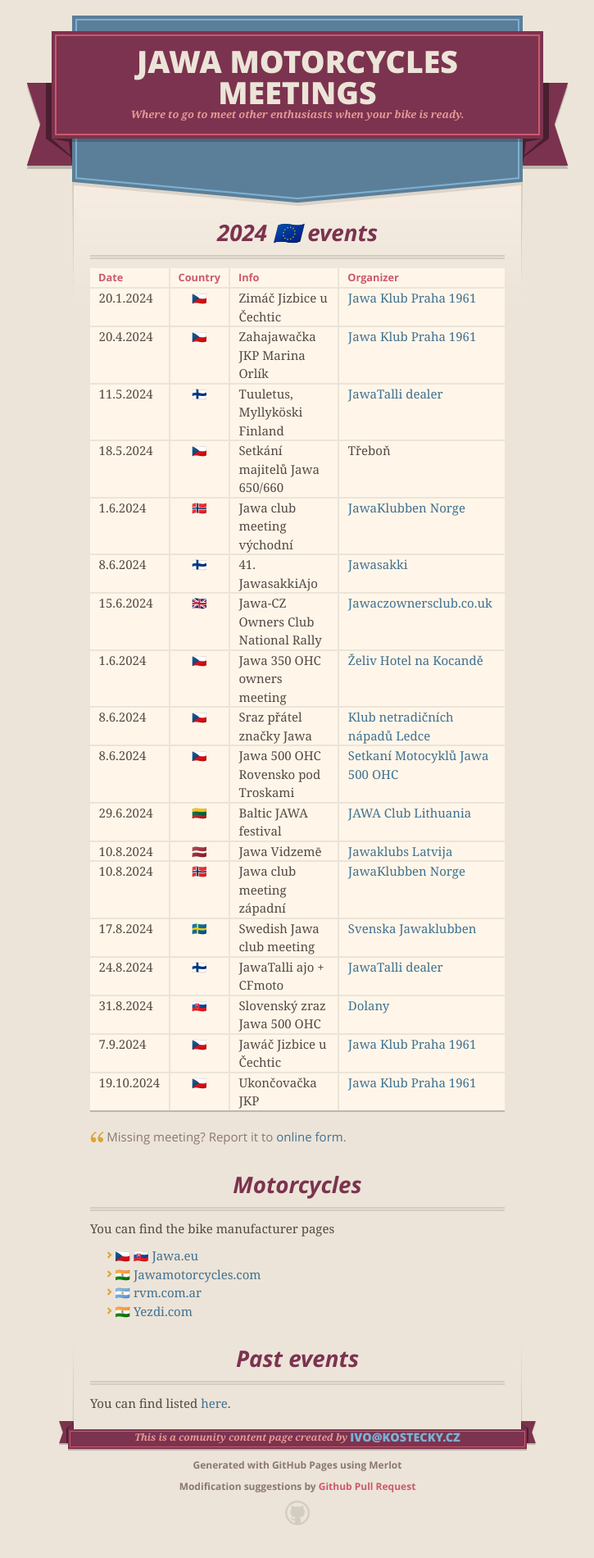
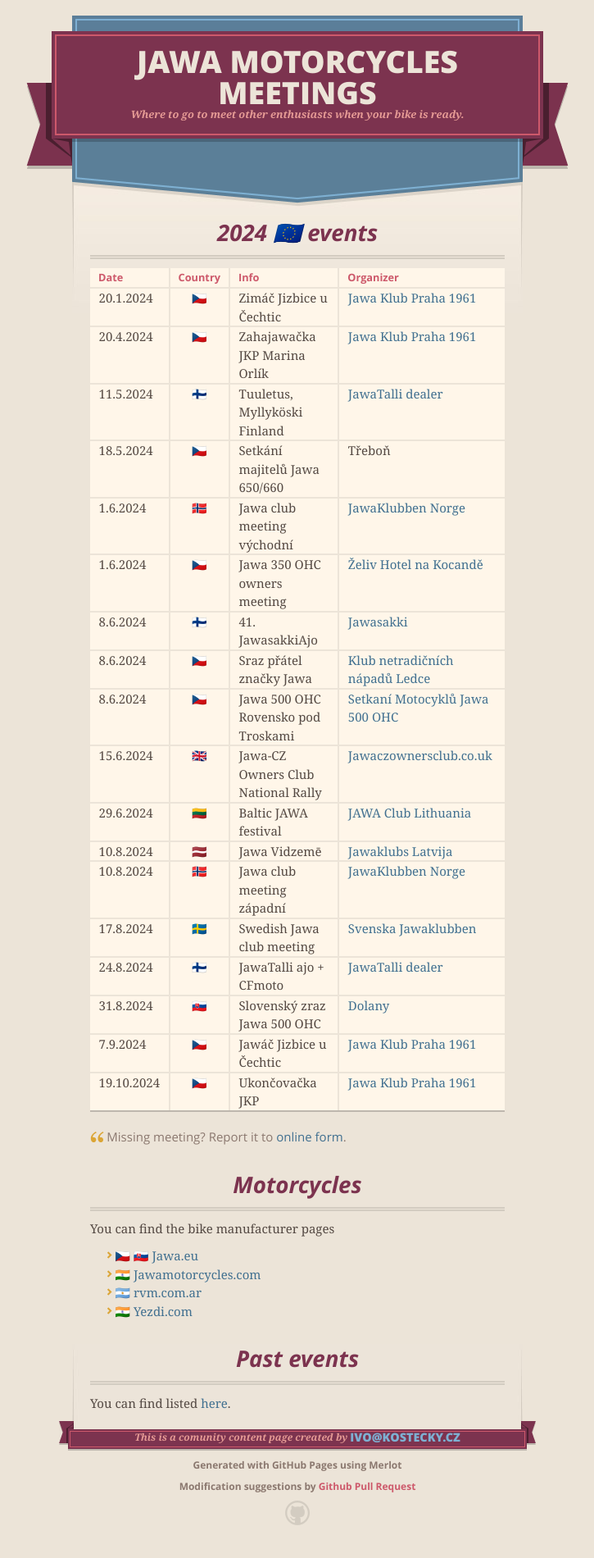
Before and after one commit to microkost/jawamotorcycles.cz, a Jekyll site: the page built from docs/index.md, in a window 1280 px wide. Shown: the whole page at 82% size, without its empty margins (277-1002 px from the left). Built offline with Jekyll 4.4.1, drawn with Linux system fonts in a browser that asks for light colours; our own code applies the rules of GitHub Pages for plain Markdown files.

Commit message:
properly sorted

```diff
--- a/docs/index.md
+++ b/docs/index.md
@@ -11,11 +11,11 @@
 |  11.5.2024 | 🇫🇮 | Tuuletus, Myllyköski Finland | [JawaTalli dealer](https://www.jawatalli.fi/news/) |
 |  18.5.2024 | 🇨🇿 | Setkání majitelů Jawa 650/660 | Třeboň |
 |   1.6.2024 | 🇳🇴 | Jawa club meeting východní | [JawaKlubben Norge](assets/2024/jawa-norway-2024-june.jpg) |
+|   1.6.2024 | 🇨🇿 | Jawa 350 OHC owners meeting | [Želiv Hotel na Kocandě](https://www.facebook.com/events/2541657119359249) |
 |   8.6.2024 | 🇫🇮 | 41. JawasakkiAjo | [Jawasakki](https://www.jawasakki.fi/tapahtuma/jawasakkiajot-2024/) |
-|  15.6.2024 | 🇬🇧 | Jawa-CZ Owners Club National Rally | [Jawaczownersclub.co.uk](http://www.jawaczownersclub.co.uk/events.htm) |
-|   1.6.2024 | 🇨🇿 | Jawa 350 OHC owners meeting | [Želiv Hotel na Kocandě](https://www.facebook.com/events/2541657119359249) |
 |   8.6.2024 | 🇨🇿 | Sraz přátel značky Jawa | [Klub netradičních nápadů Ledce](https://www.knnledce.cz/index.php?id=sraz-patel-jawy-a-malotraktor) |
 |   8.6.2024 | 🇨🇿 | Jawa 500 OHC Rovensko pod Troskami | [Setkaní Motocyklů Jawa 500 OHC](https://www.facebook.com/SetkaniMotocykluJawa500Ohc) |
+|  15.6.2024 | 🇬🇧 | Jawa-CZ Owners Club National Rally | [Jawaczownersclub.co.uk](http://www.jawaczownersclub.co.uk/events.htm) |
 |  29.6.2024 | 🇱🇹 | Baltic JAWA festival | [JAWA Club Lithuania](https://www.facebook.com/profile.php?id=100077316098945&sk=events) |
 |  10.8.2024 | 🇱🇻 | Jawa Vidzemē | [Jawaklubs Latvija](https://www.facebook.com/Jawaklubs/events) |
 |  10.8.2024 | 🇳🇴 | Jawa club meeting západní | [JawaKlubben Norge](http://jawaklubben.no/) |
```
